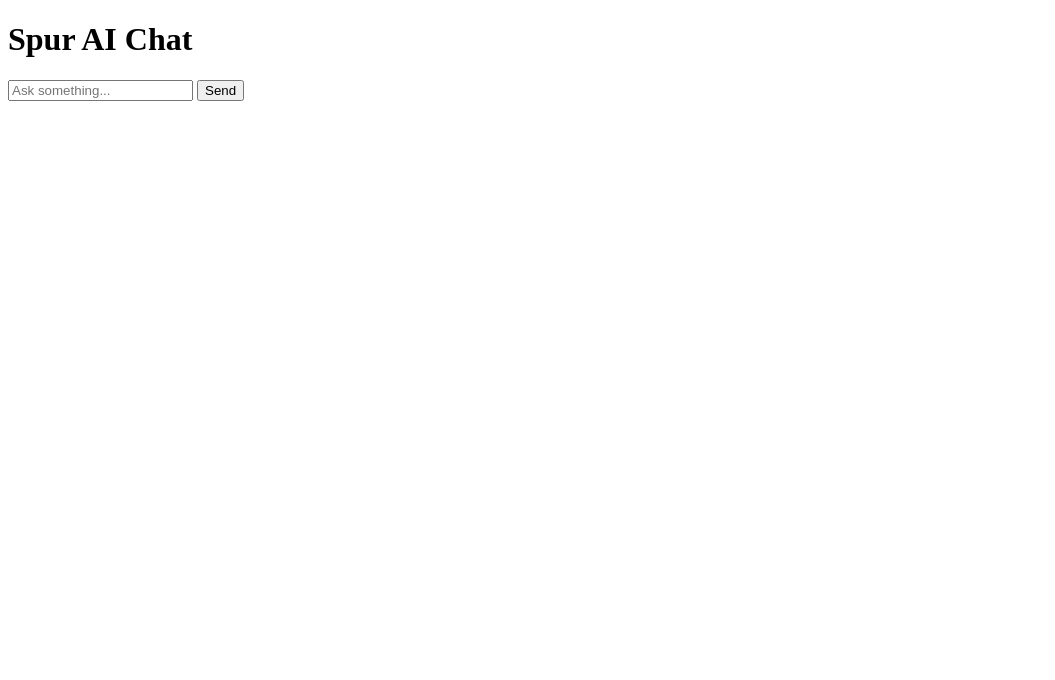
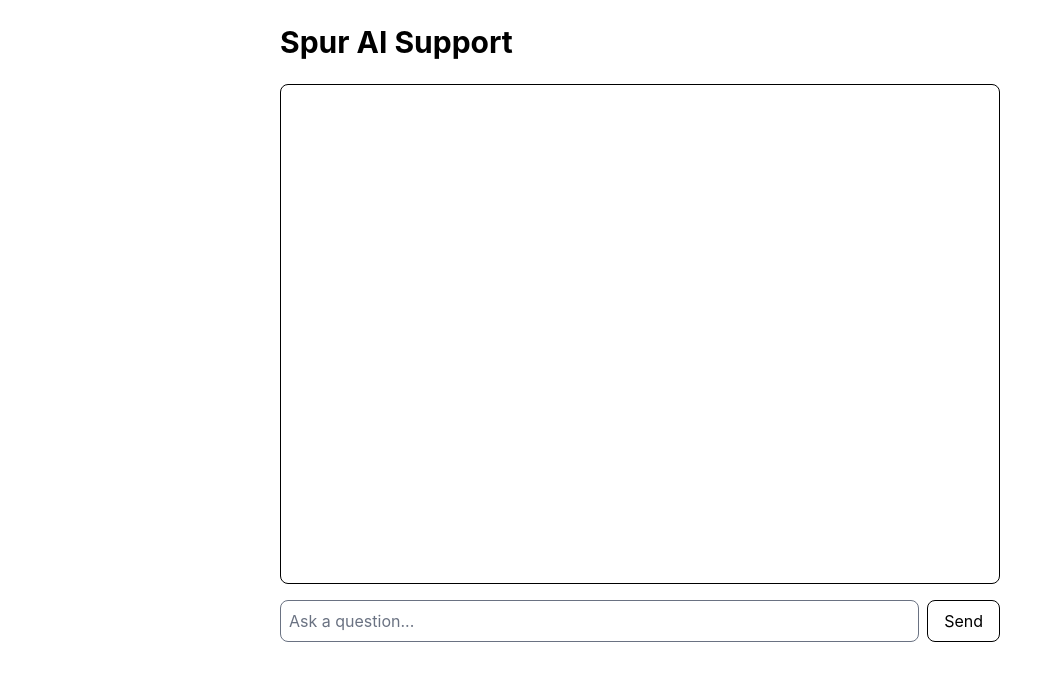
Before and after one commit to KAIRUPPALA-HEMACHANDRA/spur-ai-chat-agent, a SvelteKit app in the folder frontend/: page / in a window 1280 px wide. Shown: the top 680 px of the page, without its empty margins (0-1055 px from the left). Built offline with nearby package versions, Linux system fonts and the light colour scheme.

Commit message:
added session persistence and chat history restoration

```diff
--- a/frontend/package.json
+++ b/frontend/package.json
@@ -18,6 +18,9 @@
 		"@sveltejs/adapter-auto": "^7.0.1",
 		"@sveltejs/kit": "^2.63.0",
 		"@sveltejs/vite-plugin-svelte": "^7.1.2",
+		"@tailwindcss/forms": "^0.5.11",
+		"@tailwindcss/typography": "^0.5.19",
+		"@tailwindcss/vite": "^4.3.0",
 		"@types/node": "^24",
 		"eslint": "^10.4.1",
 		"eslint-config-prettier": "^10.1.8",
@@ -25,8 +28,10 @@
 		"globals": "^17.6.0",
 		"prettier": "^3.8.3",
 		"prettier-plugin-svelte": "^4.1.0",
+		"prettier-plugin-tailwindcss": "^0.8.0",
 		"svelte": "^5.56.1",
 		"svelte-check": "^4.6.0",
+		"tailwindcss": "^4.3.0",
 		"typescript": "^6.0.3",
 		"typescript-eslint": "^8.60.1",
 		"vite": "^8.0.16"
--- a/frontend/src/lib/services/chat.service.ts
+++ b/frontend/src/lib/services/chat.service.ts
@@ -1,7 +1,6 @@
 import type { ChatResponse } from "../types/chat";
 
-const API_BASE_URL =
-  "http://localhost:3000";
+const API_BASE_URL = "http://localhost:3000";
 
 export async function sendMessage(
   message: string,
@@ -29,3 +28,19 @@ export async function sendMessage(
 
   return response.json();
 }
+
+export async function getConversation(
+  sessionId: string
+) {
+  const response = await fetch(
+    `${API_BASE_URL}/chat/${sessionId}`
+  );
+
+  if (!response.ok) {
+    throw new Error(
+      "Failed to fetch conversation"
+    );
+  }
+
+  return response.json();
+}
--- a/frontend/src/routes/+layout.svelte
+++ b/frontend/src/routes/+layout.svelte
@@ -1,11 +1,9 @@
 <script lang="ts">
+	import './layout.css';
 	import favicon from '$lib/assets/favicon.svg';
 
 	let { children } = $props();
 </script>
 
-<svelte:head>
-	<link rel="icon" href={favicon} />
-</svelte:head>
-
+<svelte:head><link rel="icon" href={favicon} /></svelte:head>
 {@render children()}
--- a/frontend/src/routes/+page.svelte
+++ b/frontend/src/routes/+page.svelte
@@ -1,58 +1,155 @@
 <script lang="ts">
-  import { sendMessage }
-    from "$lib/services/chat.service";
+	import { onMount } from 'svelte';
+	import { sendMessage, getConversation } from '$lib/services/chat.service';
 
-let message = $state("");
-let response = $state("");
+	interface Message {
+		sender: 'USER' | 'AI';
+		content: string;
+	}
+
+	let message = $state('');
 	let loading = $state(false);
+	let sessionId = $state<string | null>(null);
+	let messages = $state<Message[]>([]);
+	let chatContainer = $state<HTMLDivElement | null>(null);
+
+	onMount(async () => {
+		const savedSessionId = localStorage.getItem('sessionId');
+
+		if (!savedSessionId) {
+			return;
+		}
+
+		try {
+			const conversation = await getConversation(savedSessionId);
+
+			sessionId = savedSessionId;
+
+			messages = conversation.messages.map((msg: Message) => ({
+				sender: msg.sender,
+				content: msg.content
+			}));
+
+			scrollToBottom();
+		} catch (error) {
+			console.error(error);
+		}
+	});
 
 	async function handleSend() {
-    if (!message.trim()) return;
+		if (!message.trim()) {
+			return;
+		}
 
+		const userMessage = message;
+
+		messages.push({
+			sender: 'USER',
+			content: userMessage
+		});
+
+		scrollToBottom();
+
+		message = '';
 		loading = true;
 
 		try {
-      const result =
-        await sendMessage(message);
+			const result = await sendMessage(
+				userMessage,
+				sessionId ?? undefined
+			);
 
-      response = result.reply;
-    } catch (error) {
-      response =
-        "Something went wrong";
+			if (!sessionId) {
+				sessionId = result.sessionId;
+
+				localStorage.setItem(
+					'sessionId',
+					result.sessionId
+				);
 			}
 
+			messages.push({
+				sender: 'AI',
+				content: result.reply
+			});
+
+			scrollToBottom();
+		} catch (error) {
+			messages.push({
+				sender: 'AI',
+				content: 'Sorry, something went wrong.'
+			});
+
+			scrollToBottom();
+		} finally {
 			loading = false;
+		}
+	}
+
+	function scrollToBottom() {
+		setTimeout(() => {
+			chatContainer?.scrollTo({
+				top: chatContainer.scrollHeight,
+				behavior: 'smooth'
+			});
+		}, 50);
 	}
 </script>
 
-<div class="p-8">
-  <h1 class="text-2xl font-bold mb-4">
-    Spur AI Chat
+<div class="max-w-3xl mx-auto p-6">
+	<h1 class="text-3xl font-bold mb-6">
+		Spur AI Support
 	</h1>
 
+	<div
+		bind:this={chatContainer}
+		class="border rounded-lg p-4 h-[500px] overflow-y-auto mb-4 space-y-3"
+	>
+		{#each messages as msg}
+			<div
+				class={`flex ${
+					msg.sender === 'USER'
+						? 'justify-end'
+						: 'justify-start'
+				}`}
+			>
+				<div
+					class={`max-w-[80%] px-4 py-2 rounded-lg ${
+						msg.sender === 'USER'
+							? 'bg-blue-500 text-white'
+							: 'bg-gray-200 text-black'
+					}`}
+				>
+					{msg.content}
+				</div>
+			</div>
+		{/each}
+
+		{#if loading}
+			<div class="text-sm text-gray-500">
+				Agent is typing...
+			</div>
+		{/if}
+	</div>
+
+	<div class="flex gap-2">
 		<input
 			bind:value={message}
-    class="border p-2 w-full"
-    placeholder="Ask something..."
+			class="border rounded-lg p-2 flex-1"
+			placeholder="Ask a question..."
+			onkeydown={(event) => {
+				if (event.key === 'Enter' && !loading) {
+					handleSend();
+				}
+			}}
 		/>
 
 		<button
-    class="border px-4 py-2 mt-4"
 			onclick={handleSend}
+			disabled={loading}
+			class="border rounded-lg px-4 py-2 disabled:opacity-50"
 		>
 			Send
 		</button>
-
-  {#if loading}
-    <p class="mt-4">
-      Thinking...
-    </p>
-  {/if}
-
-  {#if response}
-    <div class="mt-4">
-      <strong>AI:</strong>
-      {response}
 	</div>
-  {/if}
 </div>
--- /dev/null
+++ b/frontend/src/routes/layout.css
@@ -0,0 +1,3 @@
+@plugin '@tailwindcss/forms';
+@import 'tailwindcss';
+@plugin '@tailwindcss/typography';
--- a/frontend/vite.config.ts
+++ b/frontend/vite.config.ts
@@ -1,9 +1,11 @@
+import tailwindcss from '@tailwindcss/vite';
 import adapter from '@sveltejs/adapter-auto';
 import { sveltekit } from '@sveltejs/kit/vite';
 import { defineConfig } from 'vite';
 
 export default defineConfig({
 	plugins: [
+		tailwindcss(),
 		sveltekit({
 			compilerOptions: {
 				// Force runes mode for the project, except for libraries. Can be removed in svelte 6.
```
Also changed, not shown: 2 other files (tests, documents, lock files or other folders). Lines whose indentation alone changed are shown as unchanged.
